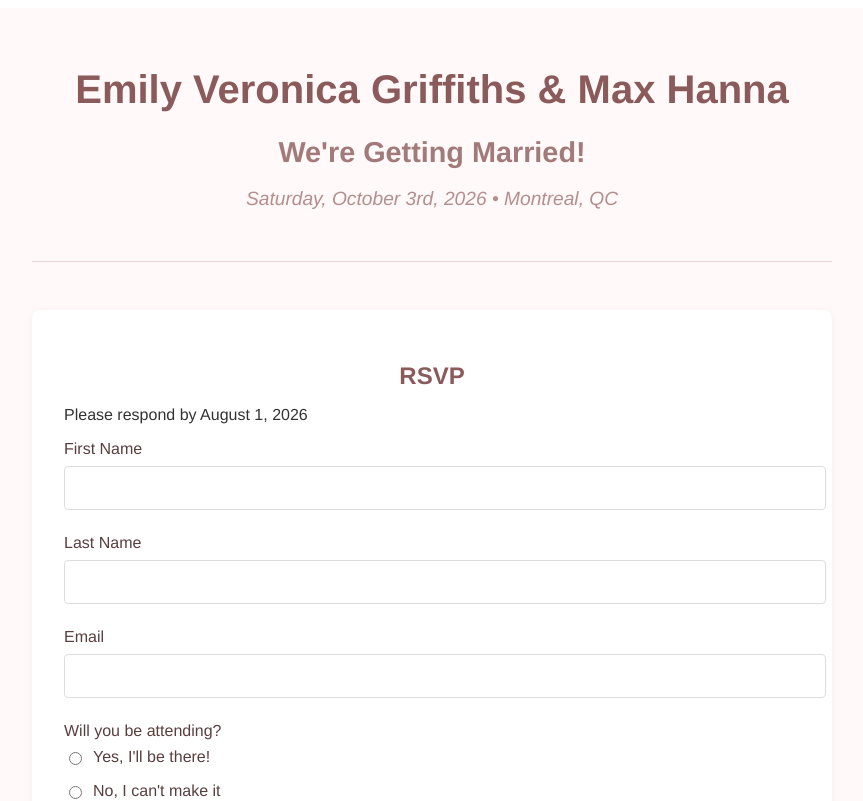
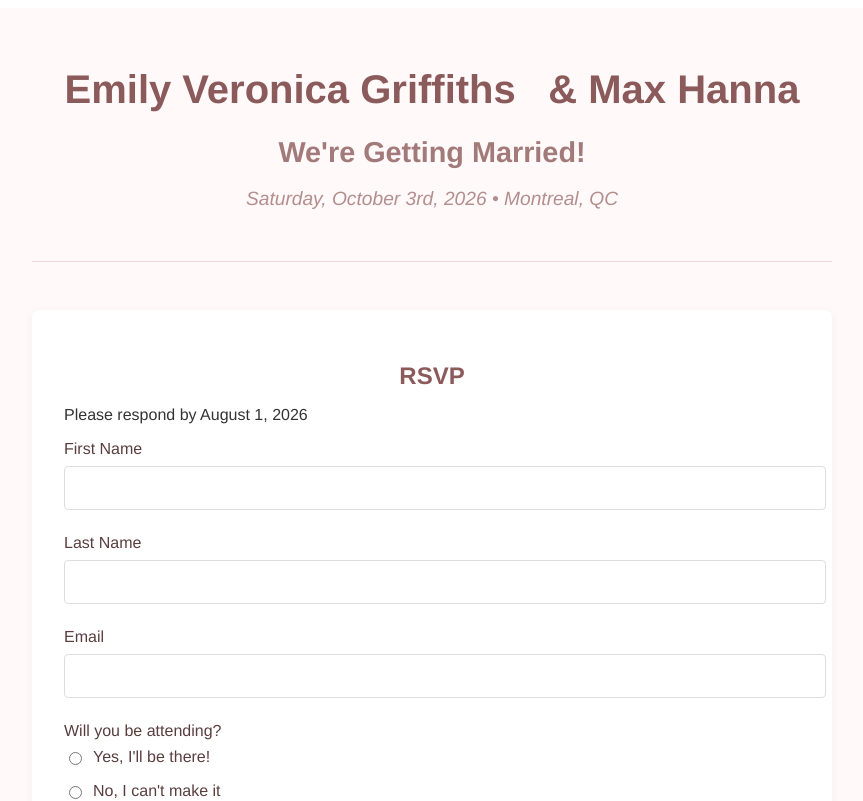
Before and after one commit to maxhanna/em-and-max-wedding, an Angular app: page / in a window 1280 px wide. Shown: the top 801 px of the page, without its empty margins (208-1071 px from the left). Built offline with nearby package versions, Linux system fonts and the light colour scheme.

Commit message:
header style change

```diff
--- a/src/app/app.component.html
+++ b/src/app/app.component.html
@@ -1,6 +1,6 @@
 <div class="wedding-container">
   <header class="wedding-header">
-    <h1>Emily Veronica Griffiths & Max Hanna</h1>
+    <h1 style="display:flex; flex-wrap: wrap; justify-content: space-evenly;"><span>Emily Veronica Griffiths</span><span>& Max Hanna</span></h1>
     <h2>We're Getting Married!</h2>
     <p class="wedding-date">Saturday, October 3rd, 2026 • Montreal, QC</p>
   </header>
```
